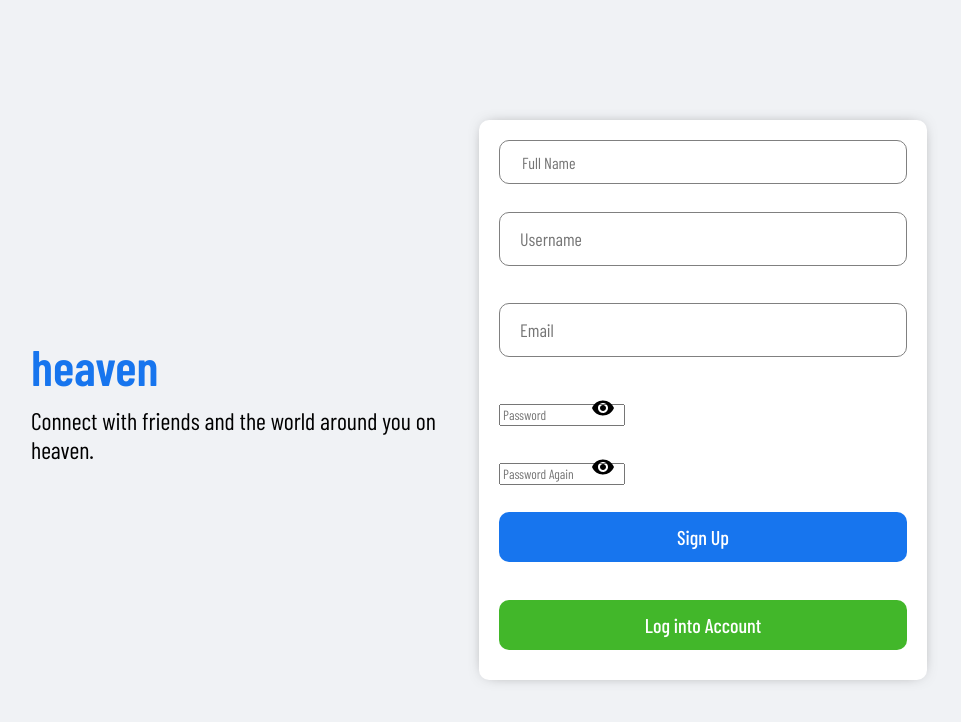
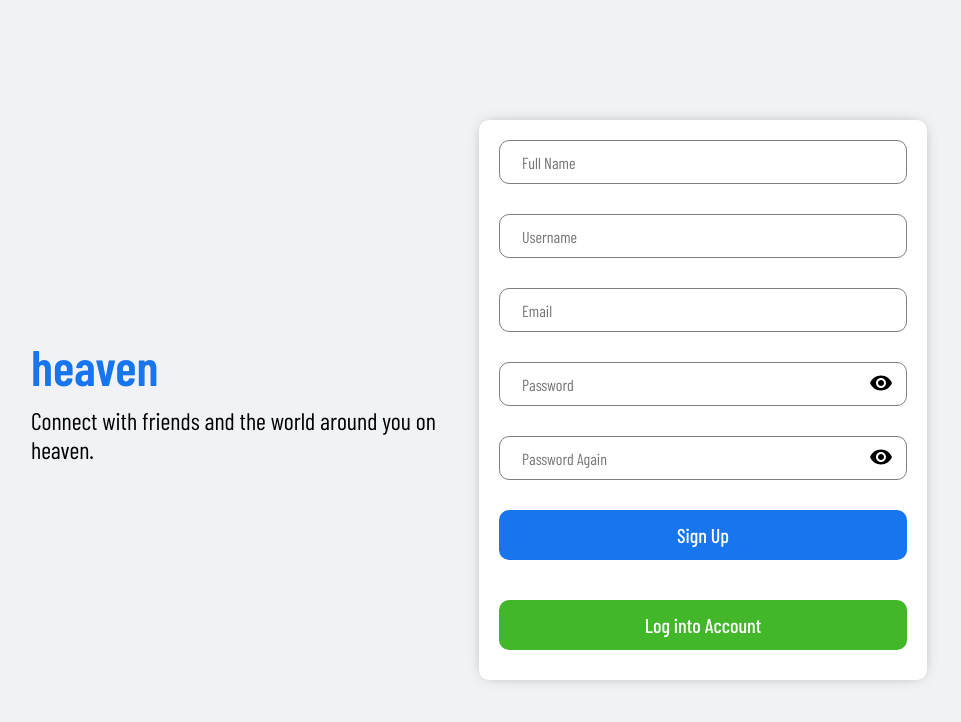
Before and after one commit to TriJt/socail-media-with-api, a React (Create React App) app in the folder client/: page / in a window 1280 px wide. Shown: the top 722 px of the page, without its empty margins (161-1122 px from the left). Built offline with nearby package versions, Linux system fonts and the light colour scheme; a web font is replaced by a local one.

Commit message:
redesgin register page

```diff
--- a/client/src/pages/register/Register.jsx
+++ b/client/src/pages/register/Register.jsx
@@ -149,6 +149,7 @@ export default function Register() {
             {errField.fullNameErr.length > 0 && (
               <span className="error">{errField.fullNameErr} </span>
             )}
+            <div className="item-login">
               <input
                 type="text"
                 placeholder="Username"
@@ -156,23 +157,27 @@ export default function Register() {
                 name="username"
                 value={inputField.username}
                 onChange={InputHandler}
-              className="loginInput"
+                className="input-login"
               />
+            </div>
+
             {errField.usernameErr.length > 0 && (
               <span className="error">{errField.usernameErr} </span>
             )}
+            <div className="item-login">
               <input
                 type="email"
                 placeholder="Email"
                 name="email"
                 value={inputField.email}
                 onChange={InputHandler}
-              className="loginInput"
+                className="input-login"
               />
+            </div>
             {errField.emailErr.length > 0 && (
               <span className="error">{errField.emailErr} </span>
             )}
-            <div className="passwordDiv">
+            <div className="item-login">
               <input
                 type={pass ? "text" : "password"}
                 minLength={8}
@@ -180,7 +185,7 @@ export default function Register() {
                 placeholder="Password"
                 value={inputField.password}
                 onChange={InputHandler}
-                className="passwordInput"
+                className="input-login"
               />
               <button className="btnPassword" onClick={toggleBtnPass}>
                 {pass ? <VisibilityOffIcon /> : <VisibilityIcon />}
@@ -189,14 +194,14 @@ export default function Register() {
             {errField.passwordErr.length > 0 && (
               <span className="error">{errField.passwordErr} </span>
             )}
-            <div className="passwordDiv">
+            <div className="item-login">
               <input
                 type={repass ? "text" : "password"}
                 name="repassword"
                 value={inputField.repassword}
                 onChange={InputHandler}
                 placeholder="Password Again"
-                className="passwordInput"
+                className="input-login"
               />
               <button className="btnPassword" onClick={toggleBtnRePass}>
                 {repass ? <VisibilityOffIcon /> : <VisibilityIcon />}
```
Lines whose indentation alone changed are shown as unchanged.
